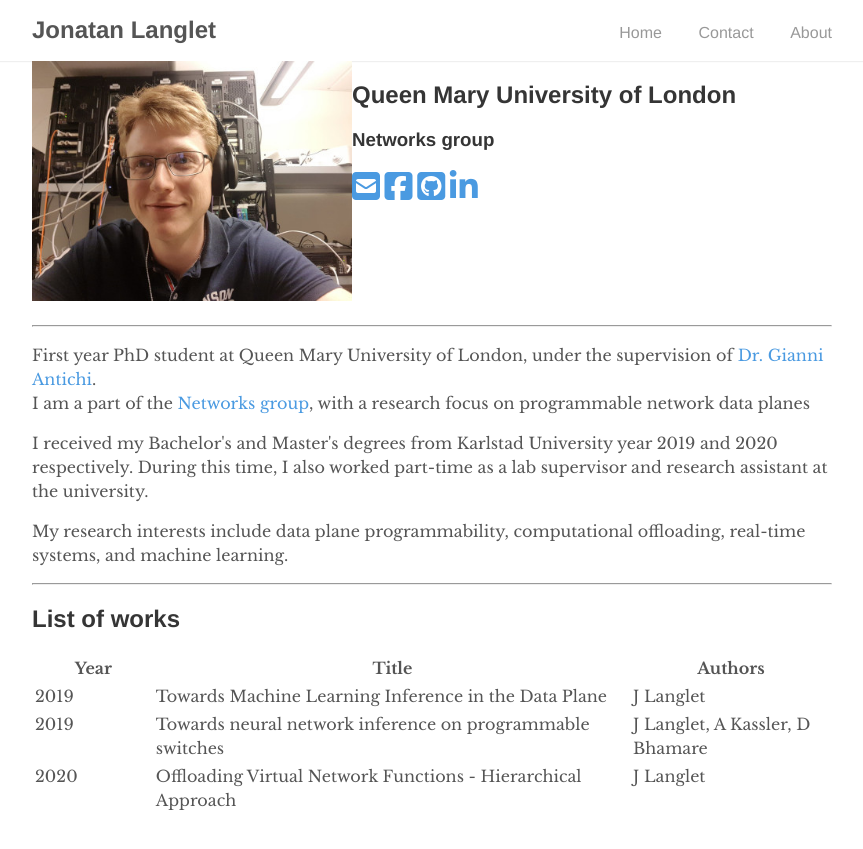
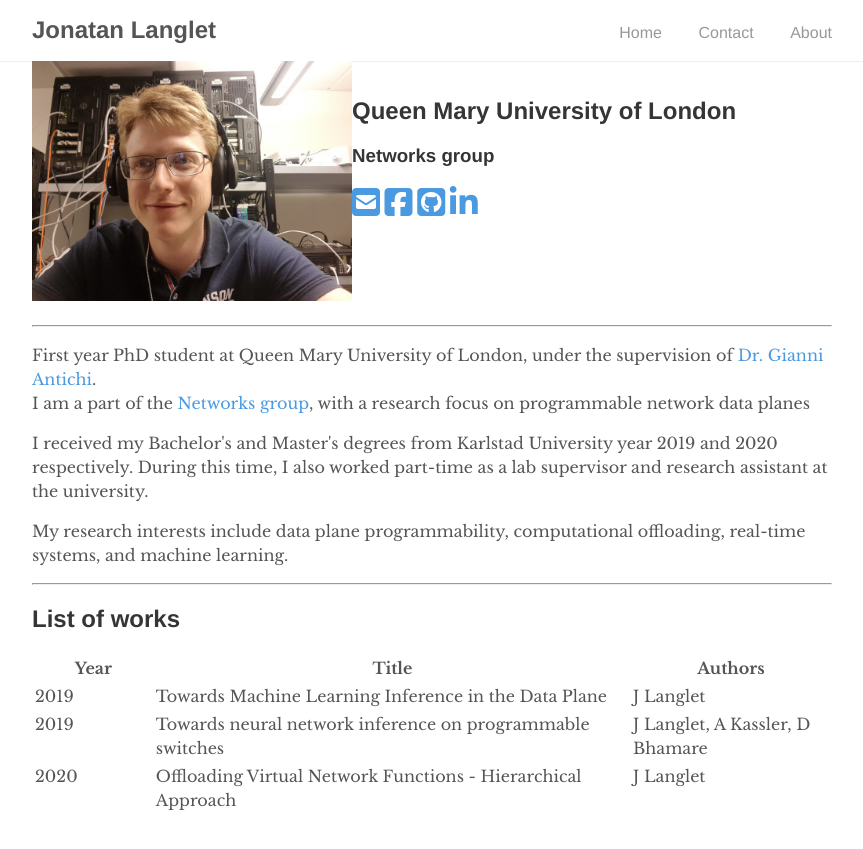
Before and after one commit to jonlanglet/jonlanglet.github.io, a Jekyll site: the page built from index.md, in a window 1280 px wide. Shown: the top 849 px of the page, without its empty margins (208-1071 px from the left). Built offline with Jekyll 4.4.1, drawn with Linux system fonts in a browser that asks for light colours; nearby versions of some CDN libraries.

Commit message:
Add padding

```diff
--- a/index.md
+++ b/index.md
@@ -7,7 +7,7 @@ title: Home
 	<div class="col" style="width: 40%; float: left;">
 		<img src="/assets/portrait.jpg">
 	</div>
-	<div class="col" style="margin-left: width: 60%;">
+	<div class="col" style="margin-left: width: 60%; padding: 16px 24px;">
 		<p>
 			<h2>Queen Mary University of London</h2>
 			<h3>Networks group</h3>
```
